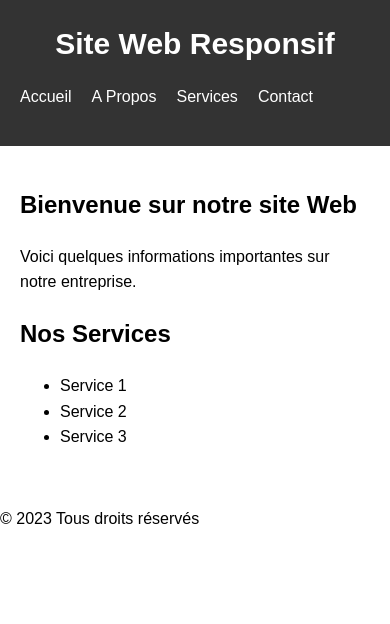
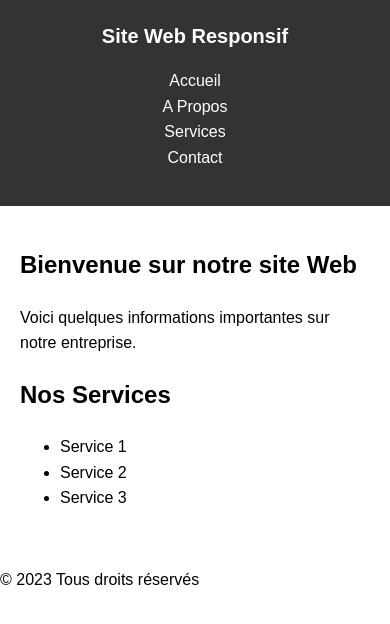
Before and after one commit to aalexandree-g/P5ExercicesJS, a website: page Exercice7/index.html in a window 390 px wide. Drawn offline with Linux system fonts and the light colour scheme.

Commit message:
Exercice 7 done

```diff
--- a/Exercice7/style.css
+++ b/Exercice7/style.css
@@ -50,3 +50,18 @@ main {
 section {
     margin-bottom: 20px;
 }
+
+@media screen and (max-width: 768px) {
+    h1 {
+        font-size: 20px;
+    }
+
+    nav ul {
+        flex-direction: column;
+        align-items: center;
+    }
+
+    nav li {
+        margin-right: 0px;
+    }
+}
```
Also changed, not shown: Exercice7/exercice7.png (added).
